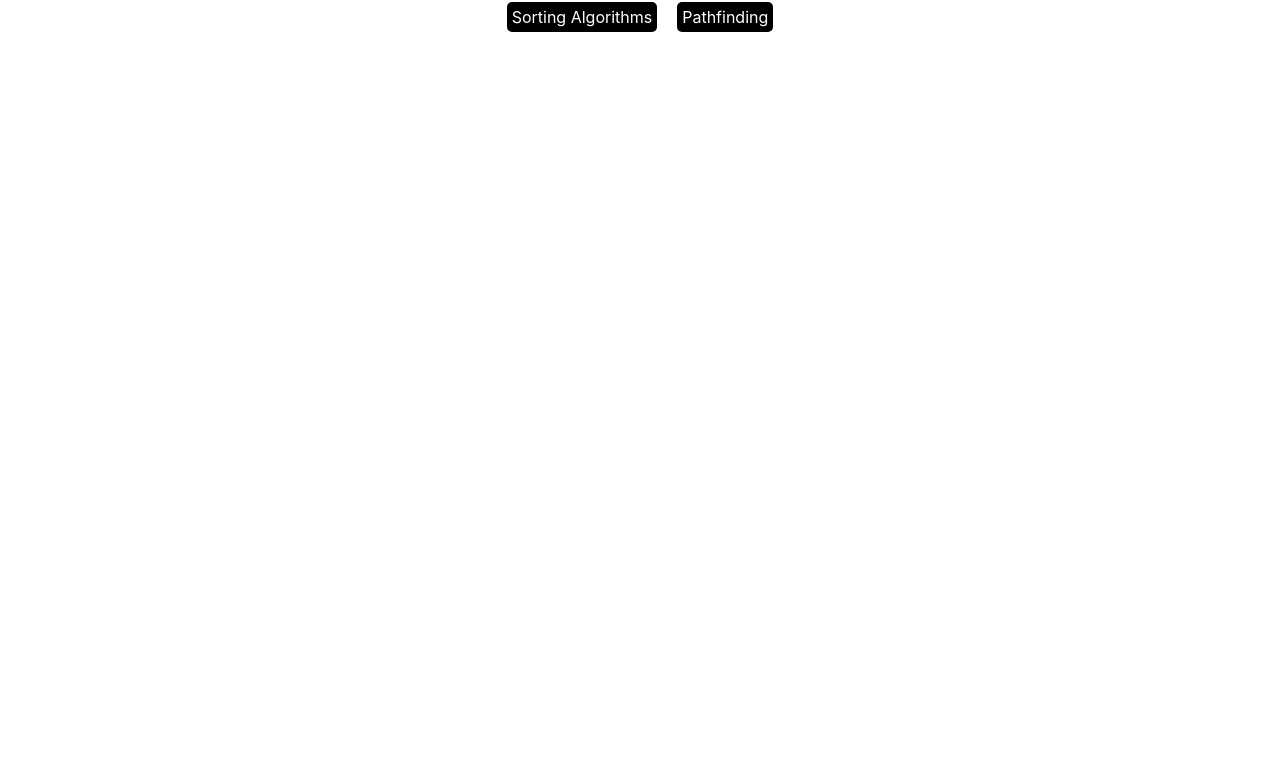
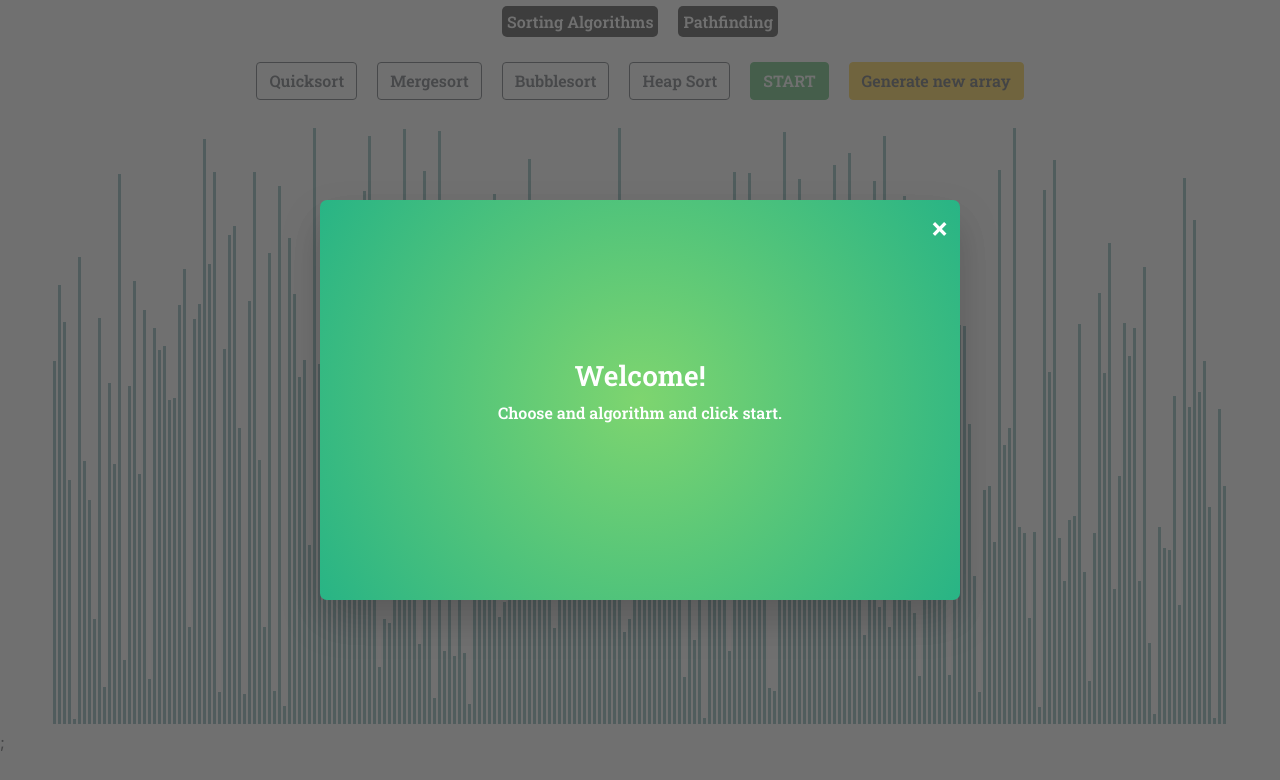
Before and after one commit to shai-bit/React-algorithm-visualizer, a React (Create React App) app: page /sorting/welcome in a window 1280 px wide. Shown: the top 780 px of the page. Built offline with nearby package versions, Linux system fonts and the light colour scheme; a web font is replaced by a local one.

Commit message:
Styled modals

```diff
--- a/src/App.js
+++ b/src/App.js
@@ -1,5 +1,5 @@
 import React, { Component } from "react";
-import { BrowserRouter, Route } from "react-router-dom";
+import { Router, Route } from "react-router-dom";
 import Select from "./components/select";
 import Sorting from "./components/sorting/sorting";
 import Pathfinding from "./components/pathfinding/pathfinding";
@@ -20,13 +20,25 @@ class App extends Component {
   render() {
     return (
       <React.Fragment>
-        <BrowserRouter history={history}>
+        <Router history={history}>
           <Select hidden={this.state.hidden} />
           <Route
-            exact
             path="/sorting"
             render={(routeProps) => (
               <Sorting {...routeProps} disableLinks={this.disableLinks} />
+            )}
+          />
+          <Route
+            path="/sorting/welcome"
+            render={(routeProps) => (
+              <Popup
+                {...routeProps}
+                style={"algorithms"}
+                header={"Welcome!"}
+                content={"Choose and algorithm and click start."}
+                linkTo={"/sorting"}
+                onDismiss={() => history.push("/sorting")}
+              />
             )}
           />
           <Route
@@ -35,8 +47,35 @@ class App extends Component {
               <Pathfinding {...routeProps} disableLinks={this.disableLinks} />
             )}
           />
-          <Route path="/pathfinding/welcome" component={Popup} />
-        </BrowserRouter>
+          <Route
+            path="/pathfinding/welcome"
+            render={(routeProps) => (
+              <Popup
+                {...routeProps}
+                style={"welcome"}
+                header={"Welcome!"}
+                content={
+                  "You can create walls and move start/finish by clicking or dragging."
+                }
+                linkTo={"/pathfinding"}
+                onDismiss={() => history.push("/pathfinding")}
+              />
+            )}
+          />
+          <Route
+            path="/pathfinding/warning"
+            render={(routeProps) => (
+              <Popup
+                {...routeProps}
+                style={"warning"}
+                header={"Sorry!"}
+                content={"༼ つ ಥ_ಥ ༽つ No path found"}
+                linkTo={"/pathfinding"}
+                onDismiss={() => history.push("/pathfinding")}
+              />
+            )}
+          />
+        </Router>
       </React.Fragment>
     );
   }
--- a/src/components/pathfinding/pathfinding.jsx
+++ b/src/components/pathfinding/pathfinding.jsx
@@ -7,6 +7,7 @@ import {
   generateMaze,
   getOrientation,
 } from "../../algorithms/mazegen";
+import history from "../history";
 
 let windowWidth = window.innerWidth;
 let windowHeight = window.innerHeight;
@@ -152,7 +153,7 @@ class Pathfinding extends Component {
     const visitedNodesInOrder = dijkstras(grid, startNode, finishNode);
     const path = tracePath(finishNode);
     if (!path) {
-      alert("༼ つ ಥ_ಥ ༽つ No path found");
+      history.push("/pathfinding/warning");
       return;
     }
     let animationsSave = [];
--- a/src/components/popup/popup.js
+++ b/src/components/popup/popup.js
@@ -1,21 +1,22 @@
 import React from "react";
 import ReactDOM from "react-dom";
-import history from "../history";
+import { Link } from "react-router-dom";
 import "./styles.css";
 
 const Popup = (props) => {
   return ReactDOM.createPortal(
-    <div className="popup" onClick={() => history.push("/pathfinding")}>
-      <div className="popup__content">
+    <div onClick={props.onDismiss} className="popup">
+      <div
+        onClick={(e) => e.stopPropagation()}
+        className={`popup__content ${props.style}`}
+      >
         <div className="popup__content--text">
-          <h3>Welcome!</h3>
-          <p>
-            You can create walls and move start/finish by clicking or dragging.
-          </p>
+          <h3>{props.header}</h3>
+          <p>{props.content}</p>
         </div>
-        <a href="/pathfinding" class="popup__close">
+        <Link to={props.linkTo} className="popup__close">
           &times;
-        </a>
+        </Link>
       </div>
     </div>,
     document.querySelector("#popup")
--- a/src/components/popup/styles.css
+++ b/src/components/popup/styles.css
@@ -6,6 +6,7 @@
   left: 0;
   background-color: rgba(77, 77, 77, 0.8);
   z-index: 3000;
+  cursor: default;
 }
 
 .popup__content {
@@ -15,16 +16,31 @@
   transform: translate(-50%, -50%);
   width: 50%;
   height: 50%;
+  color: white;
+  box-shadow: 0 20px 40px rgba(0, 0, 0, 0.2);
+  border-radius: 7px;
+  text-align: center;
+  font-family: Roboto Slab, serif;
+}
+
+.popup__content.welcome {
   background-image: radial-gradient(
     circle,
     rgba(238, 174, 202, 1) 0%,
     rgba(148, 168, 233, 1) 100%
   );
-  color: white;
-  box-shadow: 0 20px 40px rgba(0, 0, 0, 0.2);
-  border-radius: 7px;
-  text-align: center;
-  font-family: Roboto Slab, serif;
+}
+
+.popup__content.algorithms {
+  background-image: radial-gradient(circle, #7ed56f 0%, #28b485 100%);
+}
+
+.popup__content.warning {
+  background-image: radial-gradient(
+    circle,
+    rgb(226, 19, 71) 0%,
+    rgb(253, 117, 54) 100%
+  );
 }
 
 .popup__content--text {
--- a/src/components/select.jsx
+++ b/src/components/select.jsx
@@ -7,7 +7,7 @@ class Select extends Component {
     let hidden = this.props.hidden === false ? "link-enabled" : "link-disabled";
     return (
       <div className="select-buttons">
-        <Link className={`link ${hidden}`} to="/sorting">
+        <Link className={`link ${hidden}`} to="/sorting/welcome">
           Sorting Algorithms
         </Link>
         <Link className={`link ${hidden}`} to="/pathfinding/welcome">
--- a/src/components/sorting/sorting.css
+++ b/src/components/sorting/sorting.css
@@ -24,6 +24,10 @@
   to {
     background-color: rgba(75, 252, 21, 0.2);
   }
+}
+
+.navbar {
+  font-family: Roboto Slab, serif;
 }
 
 .navbar-collapse {
@@ -59,6 +63,8 @@
 }
 
 .select-buttons {
-  margin: 5px 5px 5px 5px;
+  margin: 5px 5px;
+  padding: 5px 5px;
   text-align: center;
+  font-family: Roboto Slab, serif;
 }
```
